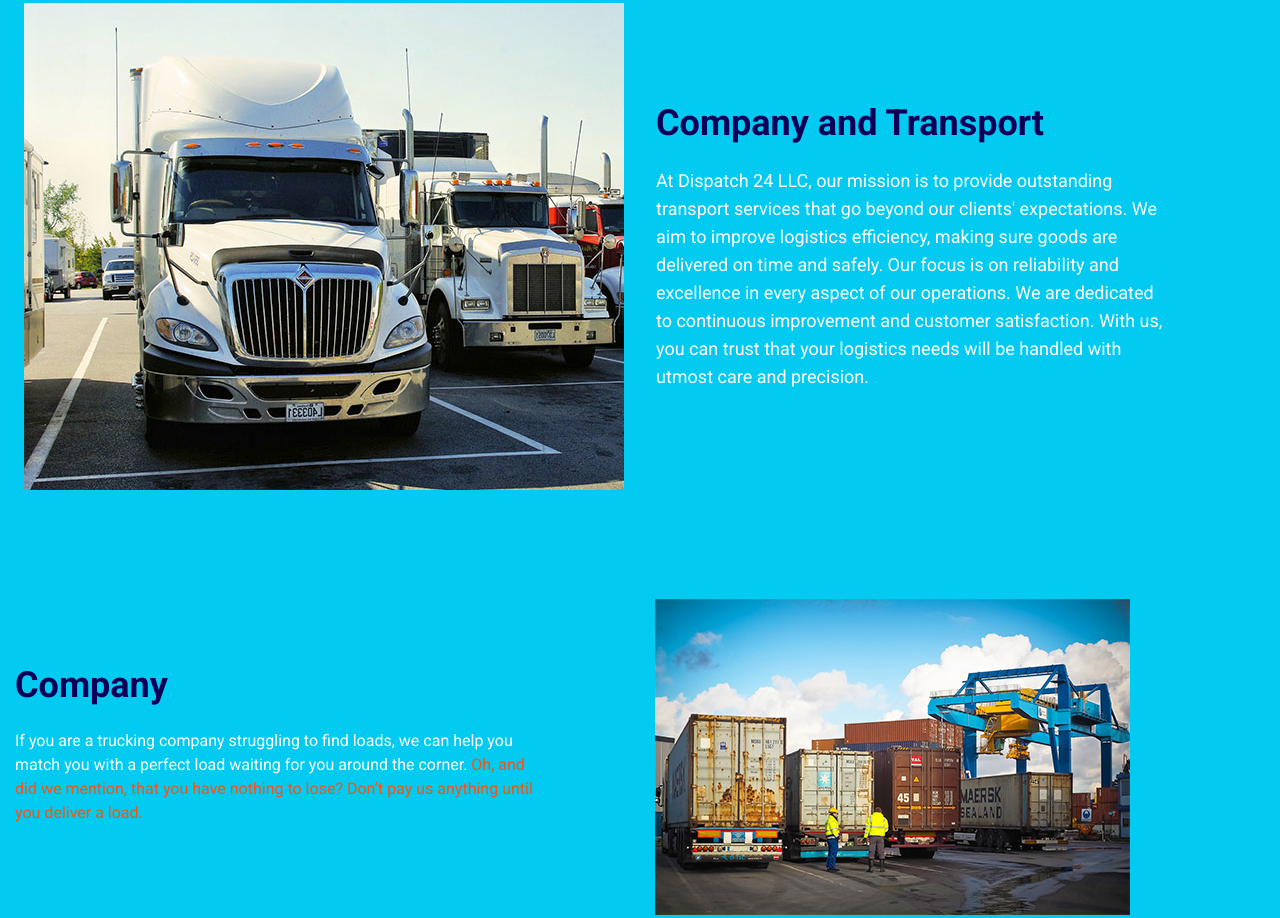
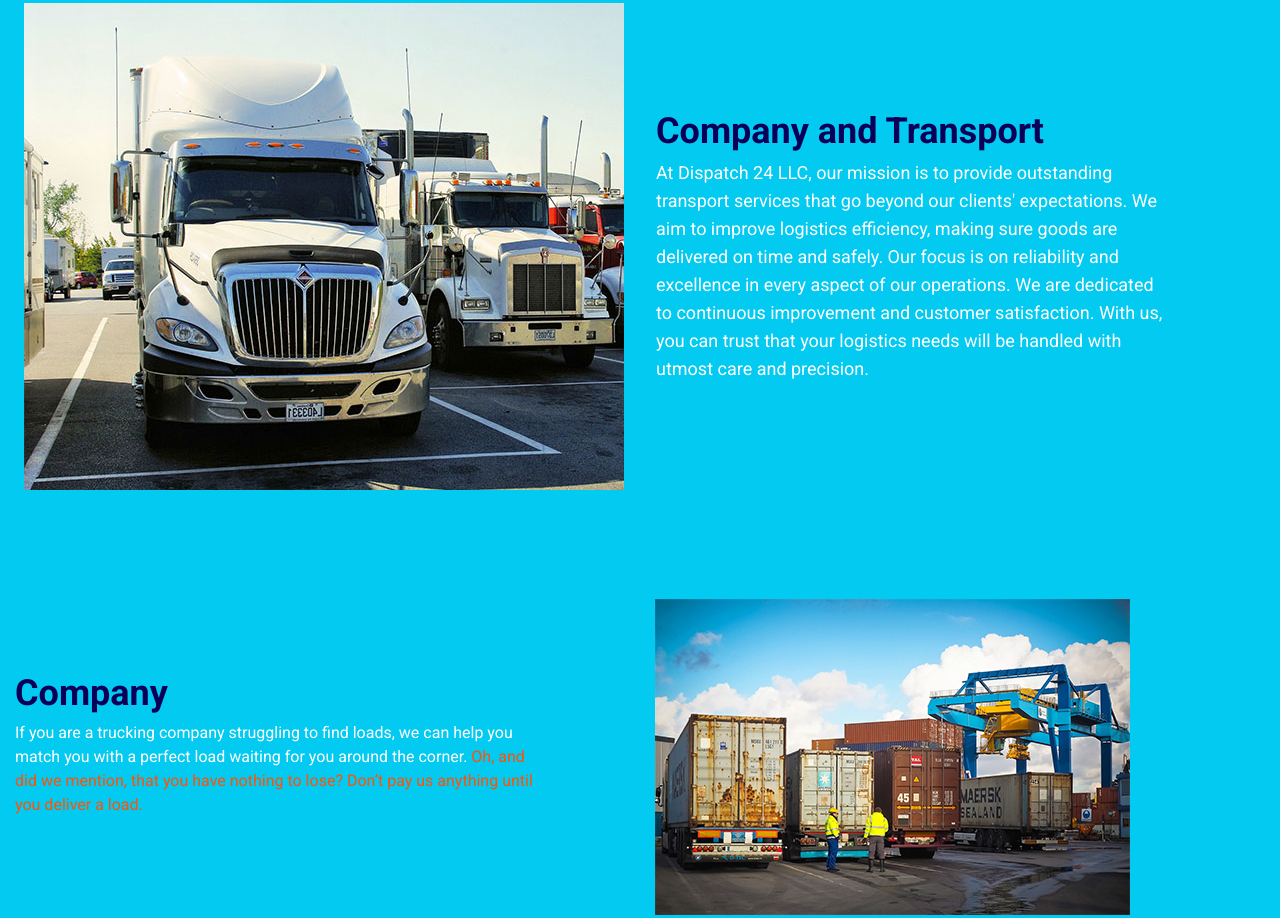
Before and after one commit to waqasahmed042/d24logistics.net, a plain HTML site: page index.html in a window 1280 px wide. Shown: the part 1637-2555 px from the top of the page. Drawn offline with nearby package versions, Linux system fonts and the light colour scheme.

Commit message:
update ui

```diff
--- a/index.html
+++ b/index.html
@@ -197,7 +197,7 @@
             <h2 class="text-3xl sm:text-2xl md:text-xl lg:text-lg xl:text-4xl font-extrabold text-[#0A0057]">
               Company and Transport
             </h2>
-            <p class="mt-4 text-gray-600 text-lg text-white">
+            <p class="mt-2 text-gray-600 text-lg text-white">
               At Dispatch 24 LLC, our mission is to provide outstanding transport services that go beyond our clients'
               expectations. We aim to improve logistics efficiency, making sure goods are delivered on time and safely.
               Our focus is on reliability and excellence in every aspect of our operations. We are dedicated to
@@ -220,7 +220,7 @@
               <h2 class="text-3xl sm:text-2xl md:text-xl lg:text-lg xl:text-4xl font-extrabold text-[#0A0057]">
                 Company
               </h2>
-              <p class="text-white my-4">
+              <p class="text-white mt-2 mb-4">
                 If you are a trucking company struggling to find loads, we can help you match you with a perfect load
                 waiting for you around the corner. <span class="text-[#FC5209]">Oh, and did we mention, that you have
                   nothing to lose? Don’t pay us anything until you deliver a load.
```
